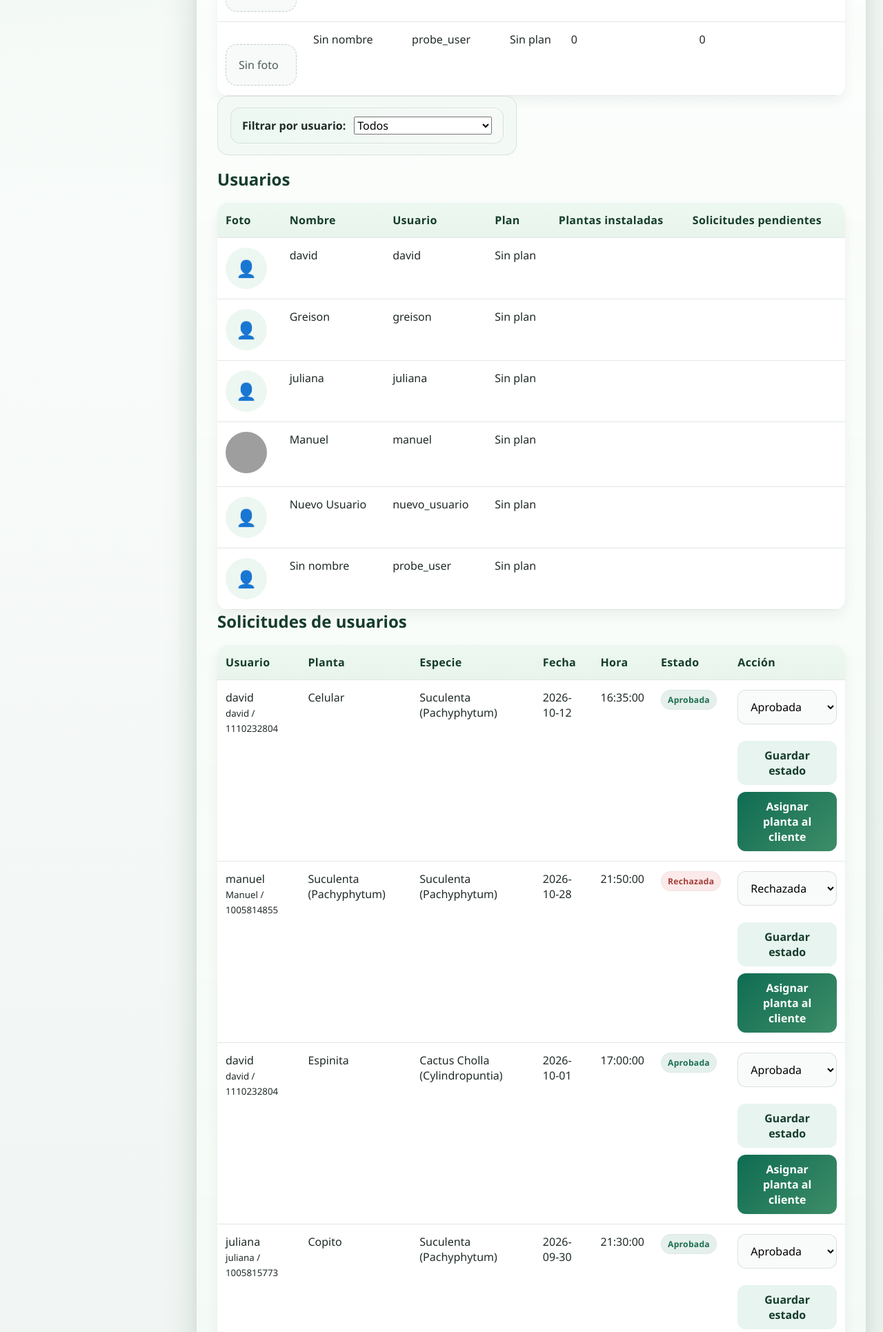
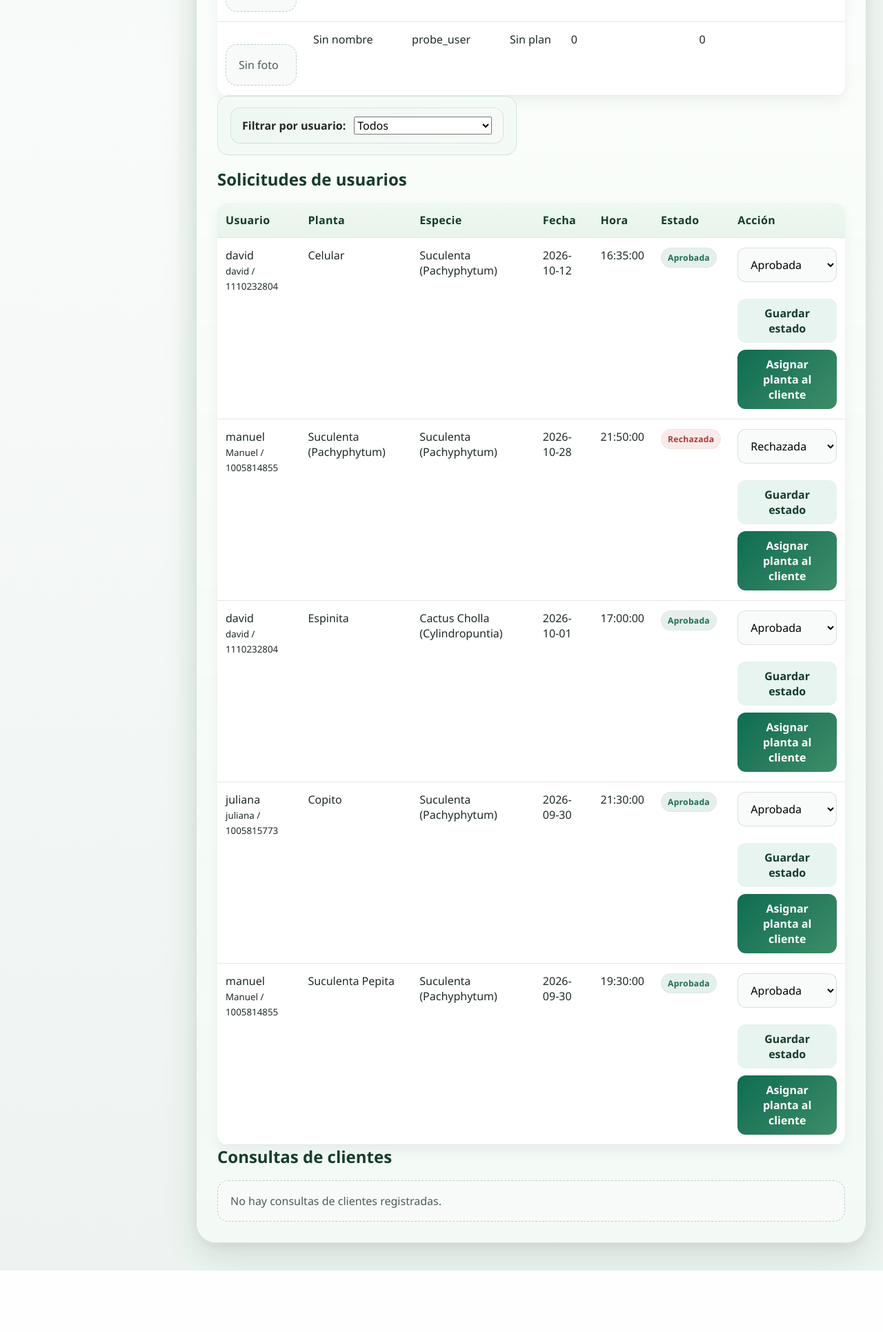
Before and after one commit to ManuelZambrano-prog/Proyecto-final-Electiva-1, a Django app: page /admin-dashboard/ in a window 1280 px wide. Shown: the part 937-2868 px from the top of the page at 69% size. After the commit the page ends 2779 px from the top, so only its background shows below. Run offline with Django 5.2, Linux system fonts and the light colour scheme; a user stored in the database is signed in; data comes from the database, SQL or seed files in the repository; data that the repository does not hold is empty; grey boxes are pictures that could not be loaded.

Commit message:
fix: mantener campos de Planta y limpiar plantilla de dashboard

```diff
--- a/riego/models.py
+++ b/riego/models.py
@@ -36,6 +36,11 @@
     temperatura_actual = models.FloatField(default=0.0)
     riego_activo = models.BooleanField(default=False)
     fecha_agregada = models.DateTimeField(auto_now_add=True)
+
+    # --- NUEVOS CAMPOS ---
+    umbral_humedad = models.FloatField(default=40.0, help_text="Umbral de humedad para activar riego automático")
+    estado_servo = models.CharField(max_length=20, default='cerrado', help_text="Estado del servo: abierto/cerrado")
+    ultima_lectura_mqtt = models.DateTimeField(null=True, blank=True)
 
     def save(self, *args, **kwargs):
         # Siempre generar mqtt_id si no existe
--- a/riego/templates/riego/admin_dashboard.html
+++ b/riego/templates/riego/admin_dashboard.html
@@ -100,42 +100,6 @@
             </div>
         </div>
 
-        <h3 class="section-title">Usuarios</h3>
-        {% if usuarios %}
-            <table class="data-table">
-                <thead>
-                    <tr>
-                        <th>Foto</th>
-                        <th>Nombre</th>
-                        <th>Usuario</th>
-                        <th>Plan</th>
-                        <th>Plantas instaladas</th>
-                        <th>Solicitudes pendientes</th>
-                    </tr>
-                </thead>
-                <tbody>
-                    {% for usuario in usuarios %}
-                        <tr>
-                            <td>
-                                {% if usuario.perfil.foto %}
-                                    <img src="{{ usuario.perfil.foto.url }}" alt="Foto de {{ usuario.username }}" width="60" height="60" style="border-radius: 50%; object-fit: cover;">
-                                {% else %}
-                                    <div style="width: 60px; height: 60px; background: #edf7f1; border-radius: 50%; display: flex; align-items: center; justify-content: center; font-size: 24px;">👤</div>
-                                {% endif %}
-                            </td>
-                            <td>{{ usuario.perfil.nombre|default:'Sin nombre' }}</td>
-                            <td>{{ usuario.username }}</td>
-                            <td>{{ usuario.perfil.get_plan_display|default:'Sin plan' }}</td>
-                            <td>{{ usuario.num_plantas }}</td>
-                            <td>{{ usuario.num_pendientes }}</td>
-                        </tr>
-                    {% endfor %}
-                </tbody>
-            </table>
-        {% else %}
-            <div class="empty-state">No hay usuarios registrados.</div>
-        {% endif %}
-
         <h3 class="section-title">Solicitudes de usuarios</h3>
         {% if solicitudes %}
             <table class="data-table">
```
